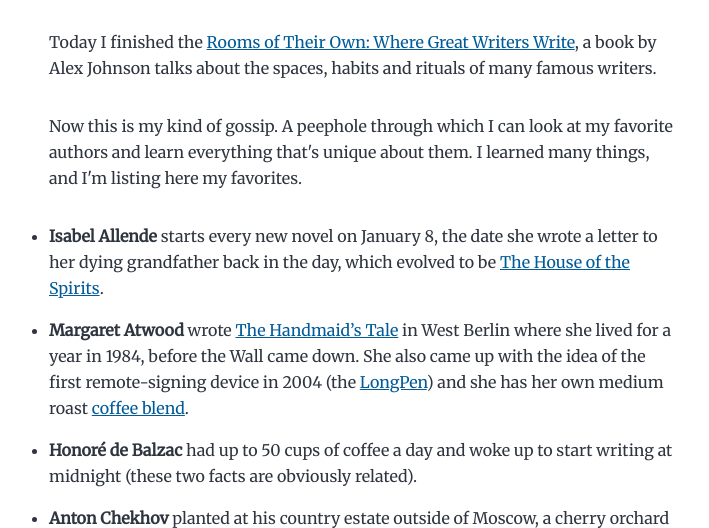
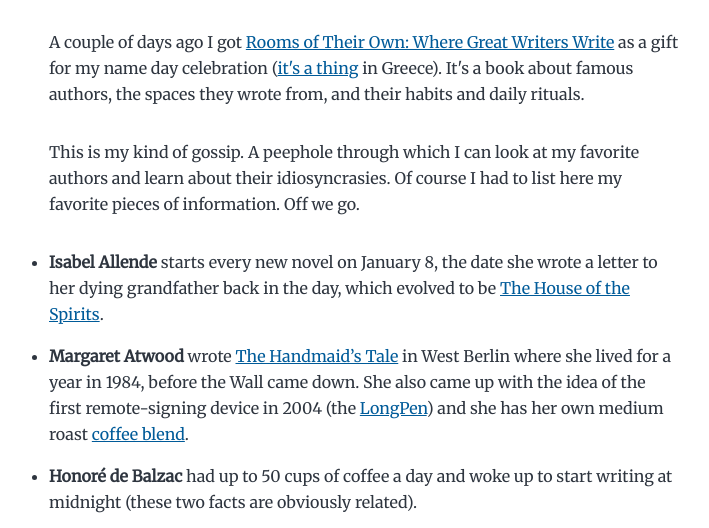
Before and after one commit to mpaktiti/blog, a Gatsby site: page /book-rooms-of-their-own/ in a window 1280 px wide. Shown: the part 211-739 px from the top of the page, without its empty margins (275-984 px from the left). Built offline with nearby package versions, Linux system fonts and the light colour scheme; Gatsby itself is replaced by a stand-in of ours.

Commit message:
docs: edit intro

```diff
--- a/content/blog/book-rooms-of-their-own/index.md
+++ b/content/blog/book-rooms-of-their-own/index.md
@@ -1,12 +1,12 @@
 ---
 title: Rooms of Their Own
 date: "2024-08-17"
-description: "I read Rooms of Their Own: Where Great Writers Write and I learned many interesting facts about famous authors"
+description: "Which famous author had rows of dummy bookcases with fake book spines and who wrote for 14 years exclusively from his bed?"
 ---
 
-Today I finished the [Rooms of Their Own: Where Great Writers Write](https://www.goodreads.com/book/show/58684333-rooms-of-their-own), a book by Alex Johnson talks about the spaces, habits and rituals of many famous writers.
+A couple of days ago I got [Rooms of Their Own: Where Great Writers Write](https://www.goodreads.com/book/show/58684333-rooms-of-their-own) as a gift for my name day celebration ([it's a thing](https://en.wikipedia.org/wiki/Name_day#Greece_and_Cyprus) in Greece). It's a book about famous authors, the spaces they wrote from, and their habits and daily rituals.
 
-Now this is my kind of gossip. A peephole through which I can look at my favorite authors and learn everything that's unique about them. I learned many things, and I'm listing here my favorites.
+This is my kind of gossip. A peephole through which I can look at my favorite authors and learn about their idiosyncrasies. Of course I had to list here my favorite pieces of information. Off we go.
 
 - **Isabel Allende** starts every new novel on January 8, the date she wrote a letter to her dying grandfather back in the day, which evolved to be [The House of the Spirits](https://www.goodreads.com/book/show/9328.The_House_of_the_Spirits).
 
```
